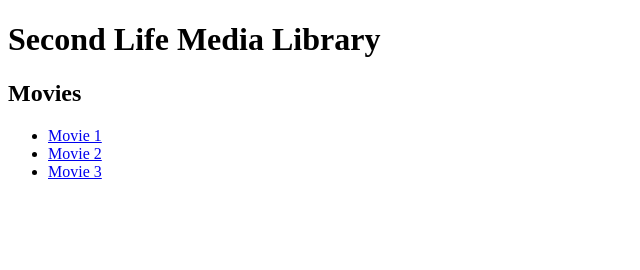
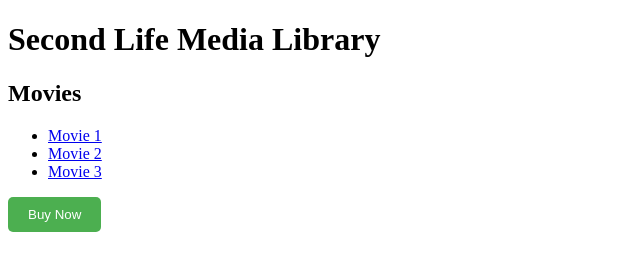
Before and after one commit to GuttaSims/KULTFlix, a plain HTML site: page index.html in a window 1280 px wide. Shown: the whole page, without its empty margins (0-640 px from the left). Drawn offline with Linux system fonts and the light colour scheme.

Commit message:
Update index.html

```diff
--- a/index.html
+++ b/index.html
@@ -13,5 +13,10 @@
         <li><a href="https://github.com/yourusername/SL-Media-Library/blob/main/movie2.mp4">Movie 2</a></li>
         <li><a href="https://github.com/yourusername/SL-Media-Library/blob/main/movie3.mp4">Movie 3</a></li>
     </ul>
+    <a href="https://marketplace.secondlife.com/p/KULT-PS2-Chameleon-Tank/26292057" target="_blank">
+    <button style="padding: 10px 20px; background-color: #4CAF50; color: white; border: none; border-radius: 5px; cursor: pointer;">
+        Buy Now
+    </button>
+</a>
 </body>
 </html>
```
